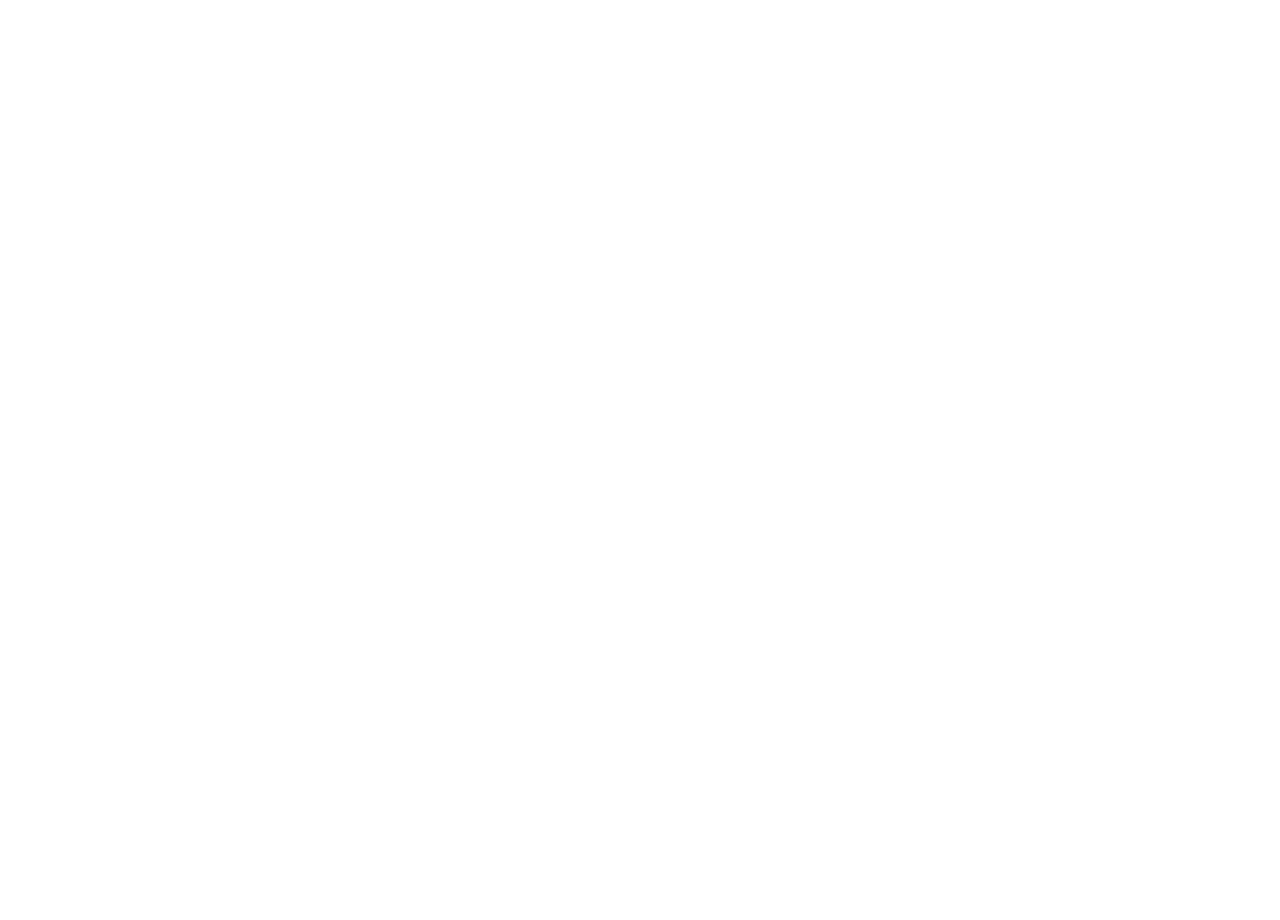
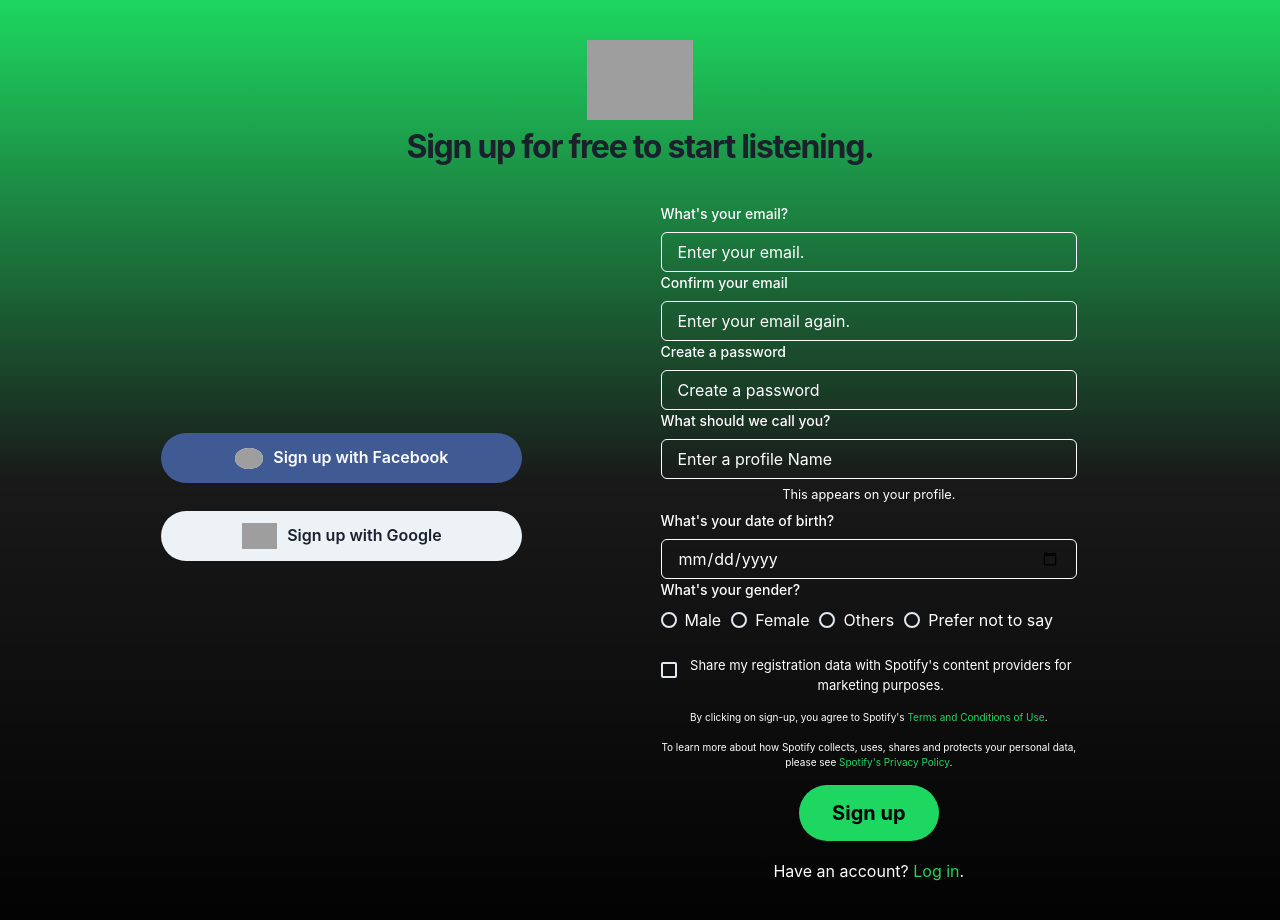
Before and after one commit to AnandRP2030/Spotify-clone, a React (Create React App) app: page /Signup in a window 1280 px wide. Before the commit this address had no page. Shown: the top 920 px of the page. Before the commit the page ends 800 px from the top, so only its background shows below. Built offline with nearby package versions, Linux system fonts and the light colour scheme; grey boxes are pictures that could not be loaded.

Commit message:
signup static done

```diff
--- a/src/App.js
+++ b/src/App.js
@@ -2,7 +2,7 @@
 import { Login } from './Components/Login/login';
 import { Like } from './Components/Like/like';
 import { Upgrade } from './Components/Upgrade/upgrade';
-
+import {Signup} from './Components/Login/SignUp';
 import {BrowserRouter, Routes, Route} from 'react-router-dom';
 
 
@@ -16,6 +16,7 @@
           <Route path="/like" element={<Like/>}/>
           <Route path="/upgrade" element={<Upgrade/>}/>
           <Route path="/login" element={<Login/>}/>
+          <Route path="/Signup" element={<Signup/>}/>
         </Routes>
       </BrowserRouter>
 
--- a/src/Components/Login/SignUp.jsx
+++ b/src/Components/Login/SignUp.jsx
@@ -0,0 +1,69 @@
+import React from 'react';
+import { VStack, HStack, Heading, Button, Flex, Divider, Image, SimpleGrid, GridItem, Input, FormLabel, FormControl,
+    Radio,RadioGroup,FormHelperText,Checkbox,Link,Text } from "@chakra-ui/react"
+
+function Signup() {
+    return <>
+        <VStack w="1fr" bgGradient='linear(to-b, #1ed760, RGBA(0, 0, 0.5, 0.9),#000000)' >
+            <Flex mb={["90px", "75px", "75px"]}>
+                <VStack mt="40px" h="80px" >
+                    <Image src="https://storage.googleapis.com/pr-newsroom-wp/1/2018/11/Spotify_Logo_RGB_Black.png"
+                        alt='Spotify_Logo' h="full" />
+                    <Heading fontSize="2rem" letterSpacing="-0.04em" textAlign="center">Sign up for free to start listening.</Heading>
+                </VStack>
+            </Flex>
+            <Flex display="flex" align="center" direction={["column", "column", "row"]} justifyContent="center" w="90%" gap="20px" >
+                <VStack h="full" w="full" >
+                    <Button h="50px" w="65%" borderRadius="50px" mt={["auto", "auto", "-150px"]} _hover={{ bg: "#405a93", w: "68%", h: "51px", fontSize: "17px" }} bg="#405a93" mb={["10px", "10px", "20px"]} color="white"><Image
+                        src="https://cdn4.iconfinder.com/data/icons/logos-and-brands/512/122_Facebook_F_logo_logos-512.png" h="42%"
+                        bg="white" borderRadius="90%" mr="10px" /> Sign up with Facebook</Button>
+                    <Button h="50px" w="65%" borderRadius="50px" _hover={{ w: "68%", h: "51px", fontSize: "17px" }}><Image
+                        src="https://www.transparentpng.com/thumb/google-logo/colorful-google-logo-transparent-clipart-download-u3DWLj.png" h="53%"
+                        mr="10px" /> Sign up with Google</Button>
+                </VStack>
+                <Divider orientation='vertical' />
+                <VStack h="full" w="full" >
+                    {/* <SimpleGrid
+                        templateColumns="repeat(4,1fr)"
+                        columnGap={30} rowGap={50} p="0px" justifyContent="center" align="center"
+                        w="70%"  border="2px solid green">
+                        <GridItem colSpan={4}> */}
+                    <form>
+                    <FormControl w="75%" color="white" mb="80px" align="center">
+                        <FormLabel fontSize="0.875rem" >What's your email?</FormLabel>
+                        <Input type="email" placeholder="Enter your email." border="1px solid white" _placeholder={{ color: 'white' }} _focus={{border:"2px solid white"}} required/>
+                        <FormLabel fontSize="0.875rem">Confirm your email</FormLabel>
+                        <Input type="email" placeholder="Enter your email again." border="1px solid white" _placeholder={{ color: 'white' }} _focus={{border:"2px solid white"}}/>
+                        <FormLabel fontSize="0.875rem">Create a password</FormLabel>
+                        <Input type="password" placeholder="Create a password" border="1px solid white" _placeholder={{ color: 'white' }} _focus={{border:"2px solid white"}}/>
+                        <FormLabel fontSize="0.875rem">What should we call you?</FormLabel>
+                        <Input type="text" placeholder="Enter a profile Name" border="1px solid white" _placeholder={{ color: 'white' }} _focus={{border:"2px solid white"}}/>
+                        <FormHelperText fontSize="0.799rem" color="">This appears on your profile.</FormHelperText>
+                        <FormLabel fontSize="0.875rem" mt="8px">What's your date of birth?</FormLabel>
+                        <Input type="date" placeholder="dd/mm/yyyy" border="1px solid white" _placeholder={{ color: 'white' }} _focus={{border:"2px solid white"}}/>
+                        <FormLabel fontSize="0.875rem">What's your gender?</FormLabel>
+                        <RadioGroup defaultValue='' _focus={{border:"2px solid white"}} colorScheme="green">
+                            <HStack spacing='10px'>
+                                <Radio value='male'>Male</Radio>
+                                <Radio value='female'>Female</Radio>
+                                <Radio value='other'>Others</Radio>
+                                <Radio value='Prefer not to say'>Prefer not to say</Radio>
+                            </HStack>
+                        </RadioGroup>
+                        <Checkbox mt="12px" colorScheme="green"><Text fontSize='13px' mt="12px" >Share my registration data with Spotify's content providers for marketing purposes.</Text></Checkbox>
+                        <Text fontSize="10px" mt="15px" textAlign="center" >By clicking on sign-up, you agree to Spotify's <Link href="https://www.spotify.com/us/legal/end-user-agreement/" color="#1ed760">Terms and Conditions of Use</Link>.</Text>
+                        <Text fontSize="10px" mt="15px" textAlign="center" >To learn more about how Spotify collects, uses, shares and protects your personal data, please see <Link href="https://www.spotify.com/us/legal/end-user-agreement/" color="#1ed760">Spotify's Privacy Policy</Link>.</Text>
+                        <Input type="submit" value="Sign up" bg="#1ed760" color="black" fontSize="20px" fontWeight="700" h="56px"
+                       borderRadius="40px" mt="15px" w="140px" border="none" _hover={{bg:"#b5f7bc"}}/>
+                       <Text fontSize="16px" mt="18px" textAlign="center" >Have an account? <Link href="https://www.spotify.com/us/legal/end-user-agreement/" color="#1ed760">Log in</Link>.</Text>
+                    </FormControl>
+                    </form>
+                    {/* </GridItem>
+                    </SimpleGrid> */}
+                </VStack>
+            </Flex>
+        </VStack>
+    </>
+}
+
+export { Signup }
```
Also changed, not shown: 1 other file (tests, documents, lock files or other folders).
